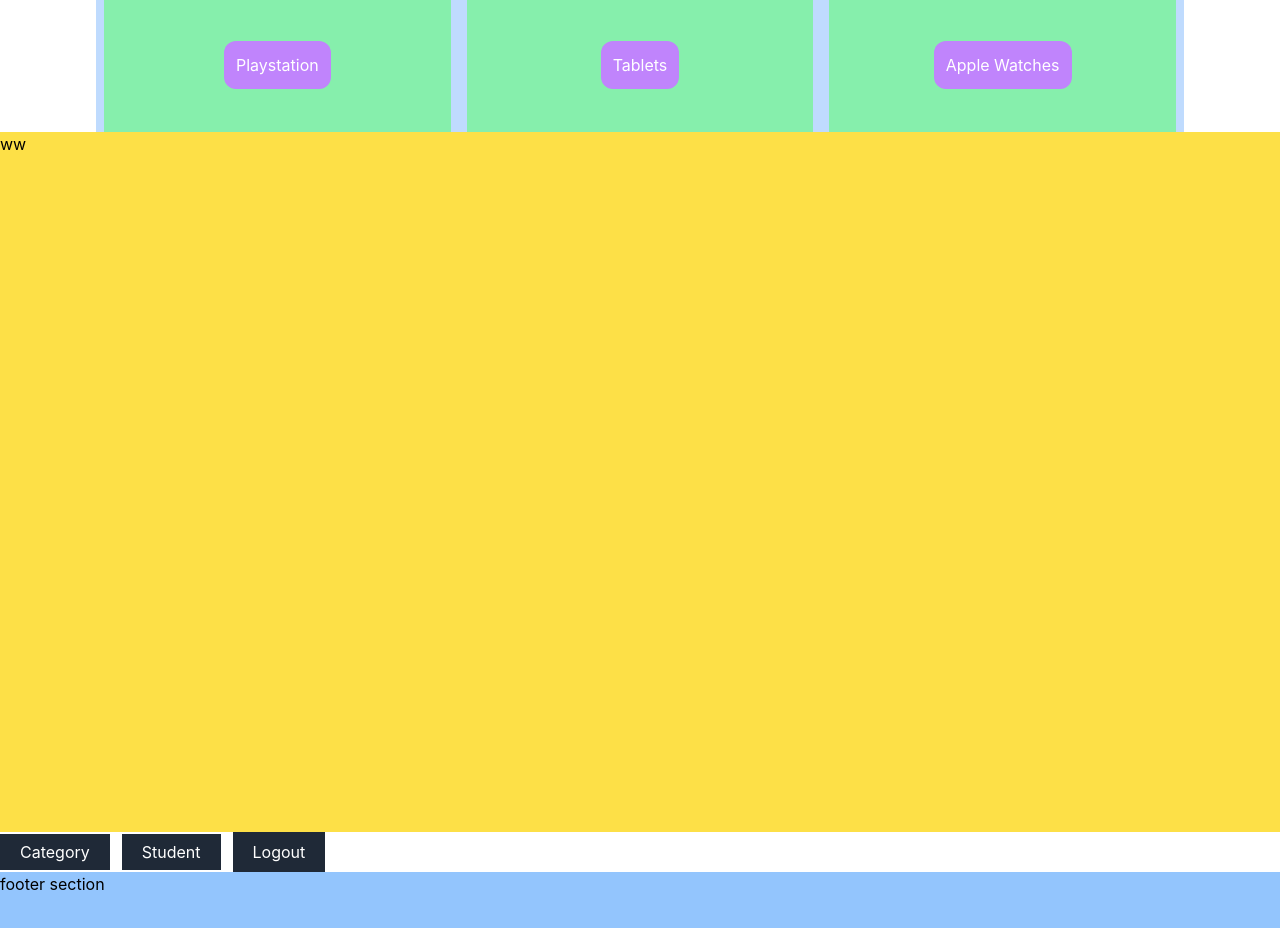
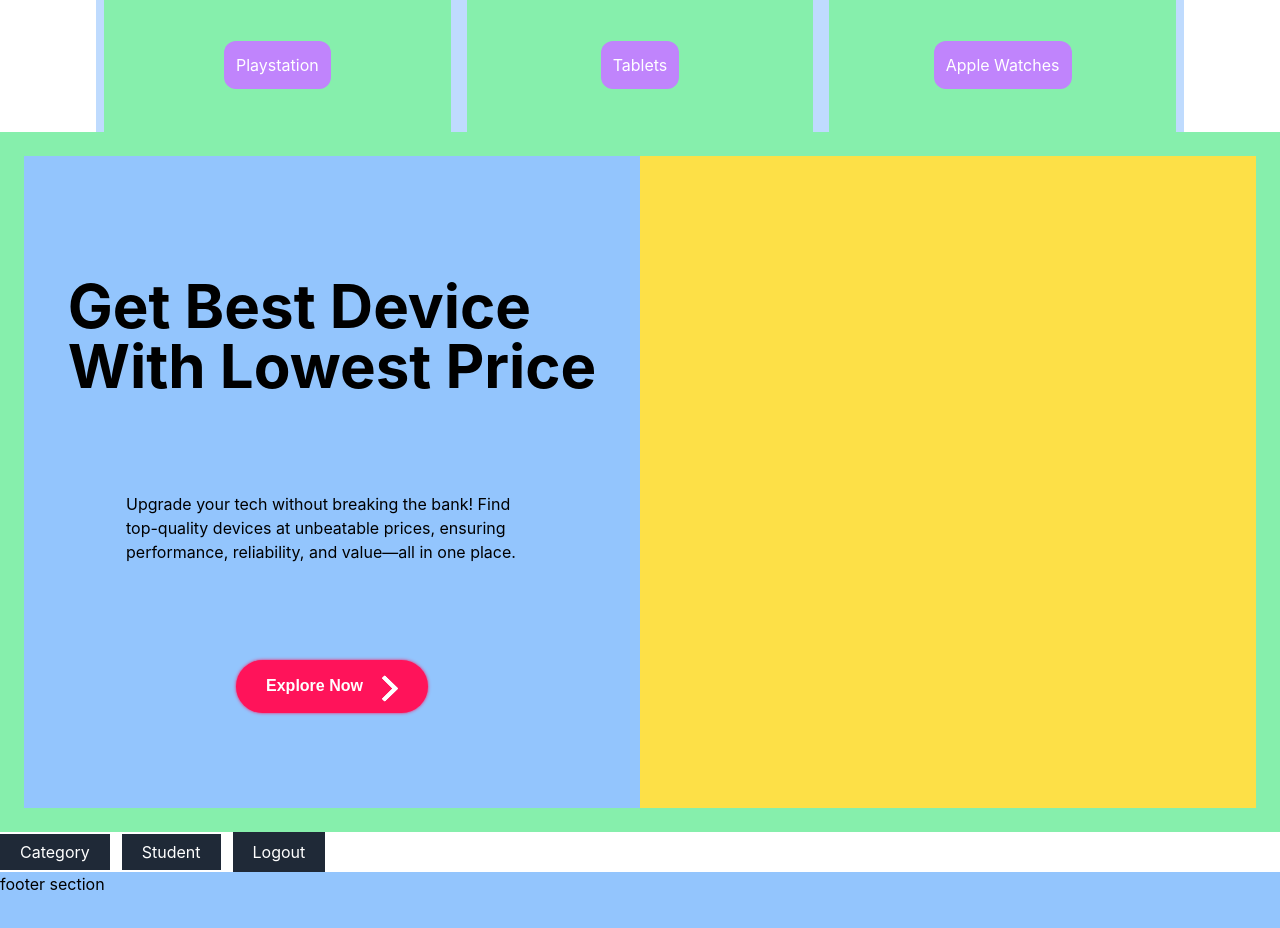
Before and after one commit to HasalKenula/Ecommerce_frontEnd, a React (Vite) app: page / in a window 1280 px wide. Shown: the part 1620-2548 px from the top of the page. Built offline with nearby package versions, Linux system fonts and the light colour scheme; sample sign-in values are in the browser's storage.

Commit message:
created a ProductsAbout section

```diff
--- a/src/pages/Home.tsx
+++ b/src/pages/Home.tsx
@@ -6,6 +6,7 @@ import Button from "./Button";
 import Auto from "./AutoPlay";
 import SellingCategory from "./SellingCategory";
 import Footer from "./Footer";
+import ProductsAbout from "./ProductsAbout";
 
 function Home() {
     const { logout } = useAuth();
@@ -48,8 +49,8 @@ function Home() {
                 <SellingCategory />
             </div>
 
-            <div className="w-full lg:h-[700px] bg-yellow-300 flex flex-col lg:flex-row md:h-[1320px] h-[850px]">
-                ww
+            <div>
+                <ProductsAbout />
             </div>
 
 
@@ -66,6 +67,8 @@ function Home() {
                 <Footer />
             </div>
 
+
+
         </div>
     )
 }
--- /dev/null
+++ b/src/pages/ProductsAbout.tsx
@@ -0,0 +1,39 @@
+import Button from "./Button";
+
+function ProductsAbout(){
+    return(
+        <div>
+             <div className="w-full lg:h-[700px] bg-green-300 flex flex-col lg:flex-row md:h-[1320px] h-[850px]">
+                <div className="lg:w-1/2 bg-blue-300 lg:mt-[24px] lg:mb-[24px] lg:ml-[24px] flex  justify-center items-center ">
+                    <div className=" flex  flex-col justify-center items-center   p-[6px]">
+                        <div className="md:text-6xl text-4xl font-bold mt-[24px] ">
+                            Get Best Device  <br />
+                            With Lowest Price
+                        </div>
+
+                        <div className="md:m-24 0 24 32 m-12 0 12 8 ">
+                            Upgrade your tech without breaking the bank!
+                            Find top-quality devices
+                            at unbeatable prices, ensuring performance,
+                            reliability, and value—all in one place.
+                        </div>
+
+                        <div items-center>
+                            <Button />
+                        </div>
+                    </div>
+
+                </div>
+
+                <div className="lg:w-1/2 bg-yellow-300 lg:mt-[24px] lg:mb-[24px] lg:mr-[24px]">
+
+                </div>
+
+            </div>
+        </div>
+    )
+
+
+}
+
+export default ProductsAbout;
```
